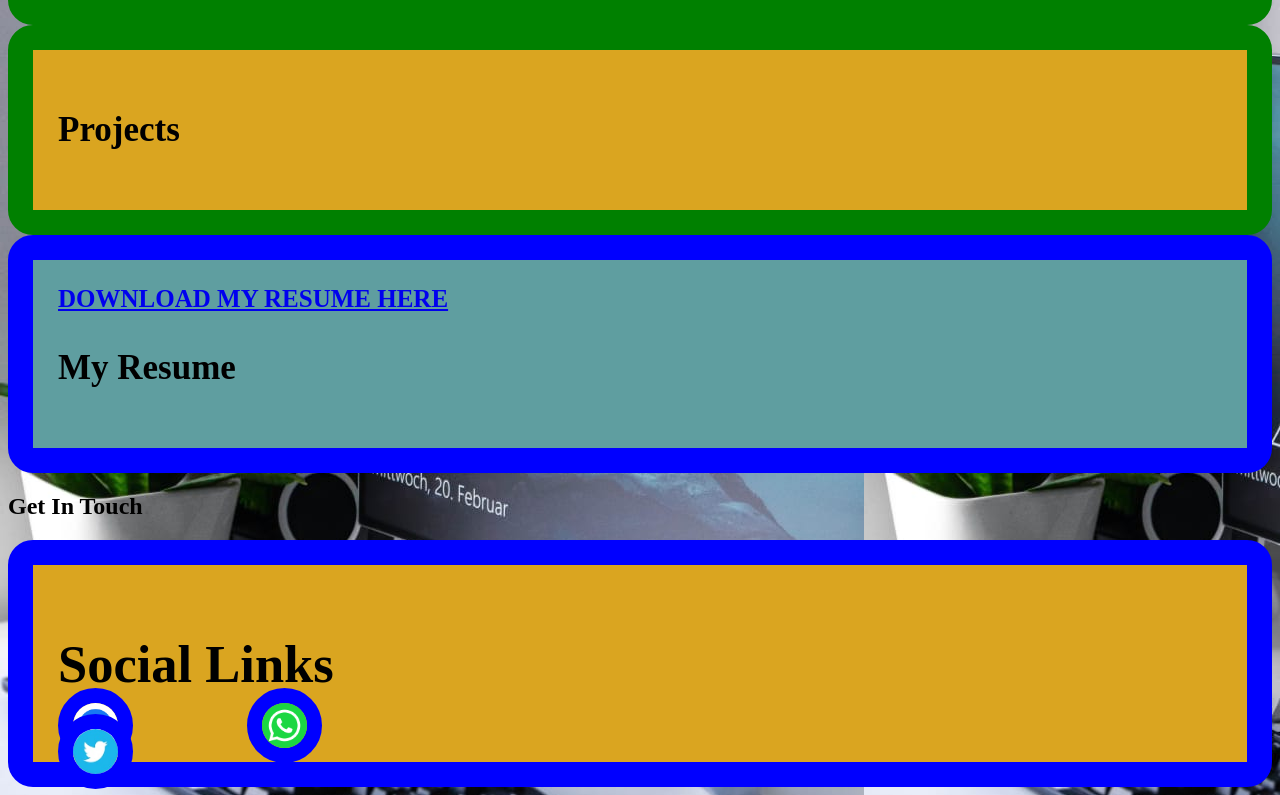
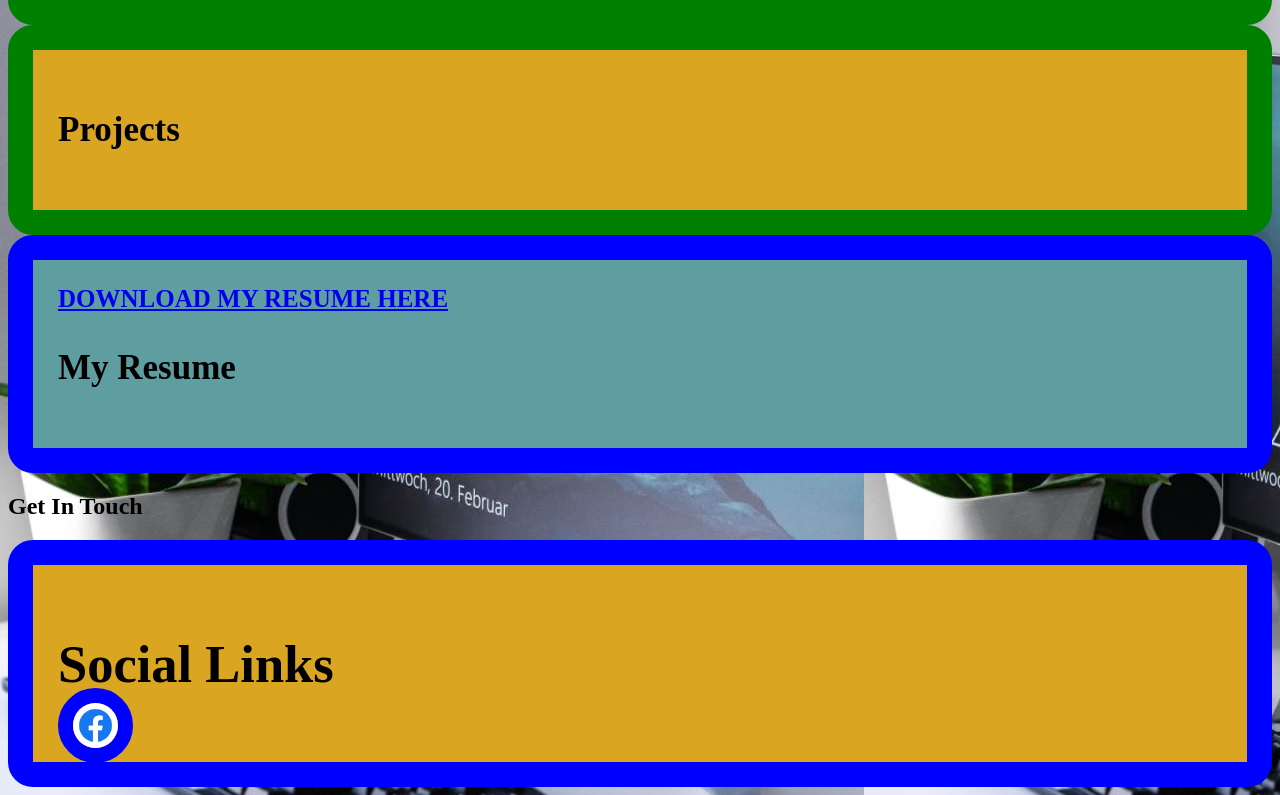
Before and after one commit to Dmbithda/mine, a plain HTML site: page index.html in a window 1280 px wide. Shown: the part 1110-1905 px from the top of the page. Drawn offline with Linux system fonts and the light colour scheme; files whose address does not match are found by name.

Commit message:
Update index.html

```diff
--- a/index.html
+++ b/index.html
@@ -49,8 +49,6 @@
 	<div id="port8"><h2>Social Links</h2>
 	   <d>
 		   <a href="https://www.facebook.com/daniel.mbithi.754"><img id="im1" src="fb (1).jpg" alt="webiste owner" style="width:45px;height:45px;"></a>
-		     <a href="https://wa.me/message/GE3LISF7KM6QM1"><img id="im2" src="fb (4).jpg" alt="webiste owner" style="width:45px;height:45px;"></a>
-		     <a href=""><img id="im3" src="twit.jpg" alt="webiste owner" style="width:45px;height:45px;"></a>
 	   </d>
 	</div>
 </body>
```
